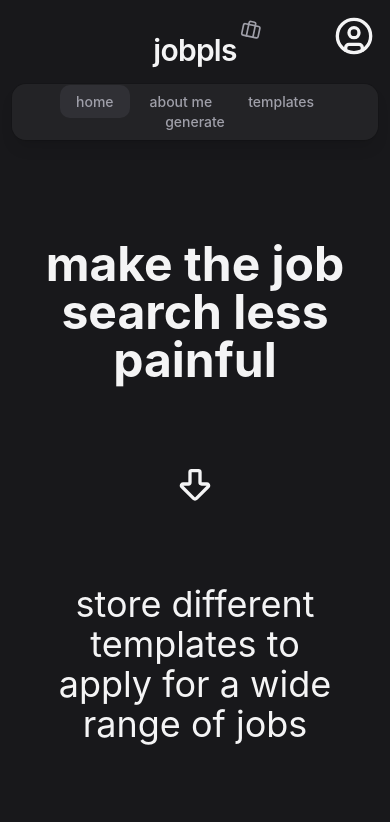
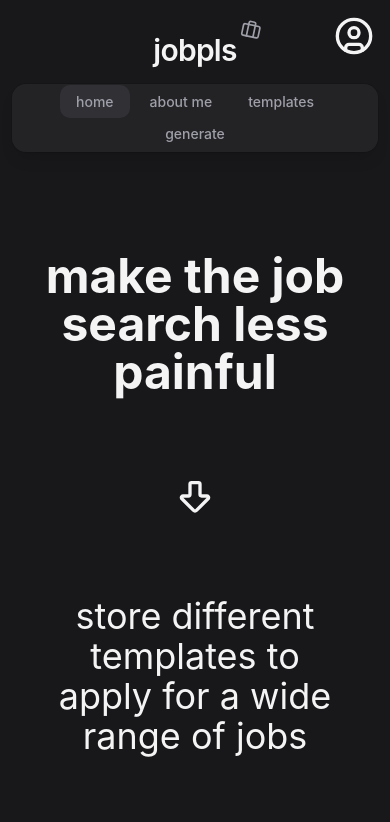
Before and after one commit to chids04/jobpls_web, a React (Vite) app: page /home in a window 390 px wide. Shown: the top 822 px of the page. Built offline with nearby package versions, Linux system fonts and the light colour scheme; no server answers; what @myriaddreamin/typst.ts would draw is missing.

Commit message:
adding vertical gap between navbar items when it wraps to new line

```diff
--- a/src/routes/__root.tsx
+++ b/src/routes/__root.tsx
@@ -74,7 +74,7 @@ function RootDocument() {
 
       <div className="w-full px-3 sm:px-6 md:px-8 sticky top-10 z-10">
         <nav className="w-full rounded-xl bg-zinc-800/80 shadow-lg ring-1 ring-black/10 backdrop-blur px-4 sm:px-6 py-2">
-          <ul className="flex flex-wrap items-center justify-center gap-x-1 text-sm sm:text-base font-medium">
+          <ul className="flex flex-wrap items-center justify-center gap-x-1 gap-y-3 text-sm sm:text-base font-medium">
             {links.map((link, index) => (
               <li key={index}>
                 <Link
```
